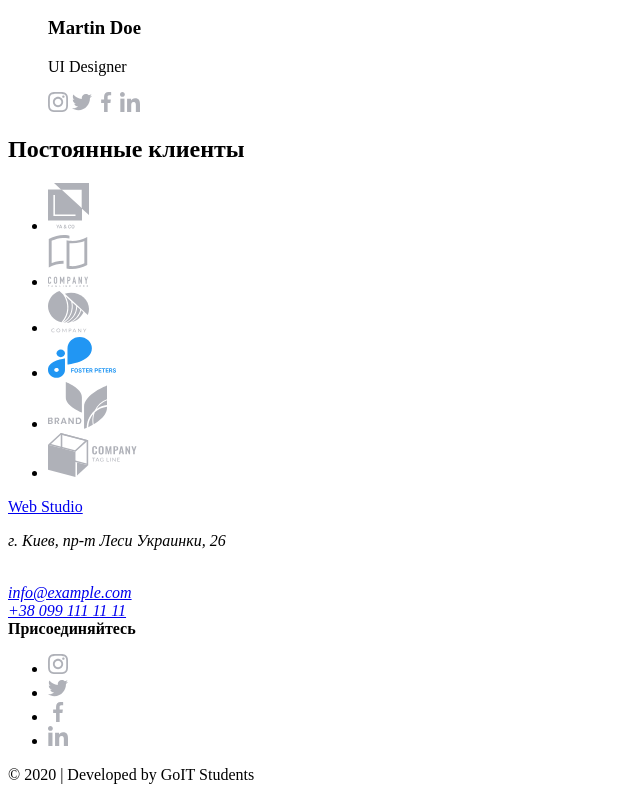
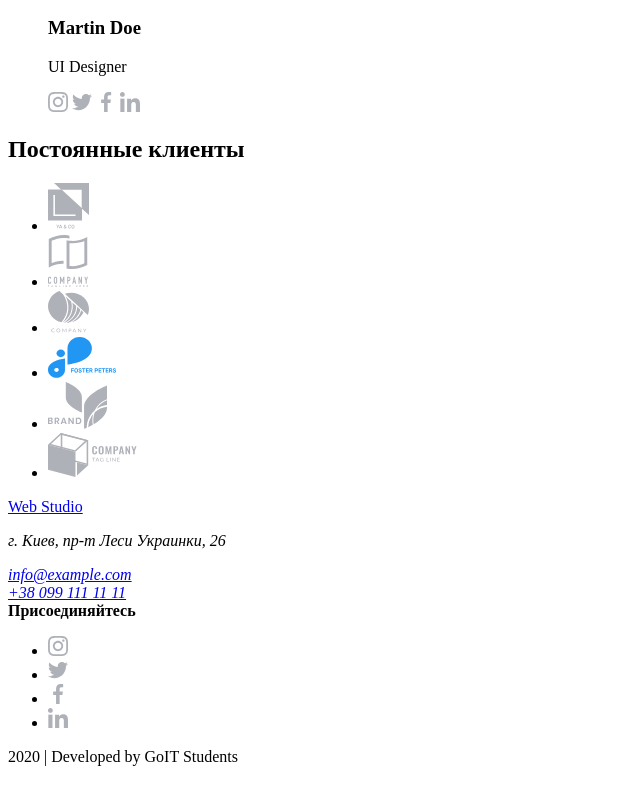
Before and after one commit to irolyuk/goit-markup-hw-01, a plain HTML site: page index.html in a window 1280 px wide. Shown: the part 3392-4192 px from the top of the page, without its empty margins (0-640 px from the left). Drawn offline with Linux system fonts and the light colour scheme.

Commit message:
Update index.html

```diff
--- a/index.html
+++ b/index.html
@@ -164,7 +164,6 @@
       <a href="/">Web Studio</a>
       <address>
         <p>г. Киев, пр-т Леси Украинки, 26</p>
-        <br />
         <a href="mailto:info@example.com">info@example.com</a>
         <br />
         <a href="tel:+380991111111">+38 099 111 11 11</a>
@@ -184,7 +183,7 @@
           <a href="" aria-label="Ссылка на LinkedIn"><img src="./images/linkedin1.svg" alt="" /></a>
         </li>
       </ul>
-      <p>&copy; 2020 | Developed by GoIT Students</p>
+      <p>2020 | Developed by GoIT Students</p>
     </footer>
   </body>
 </html>
```
